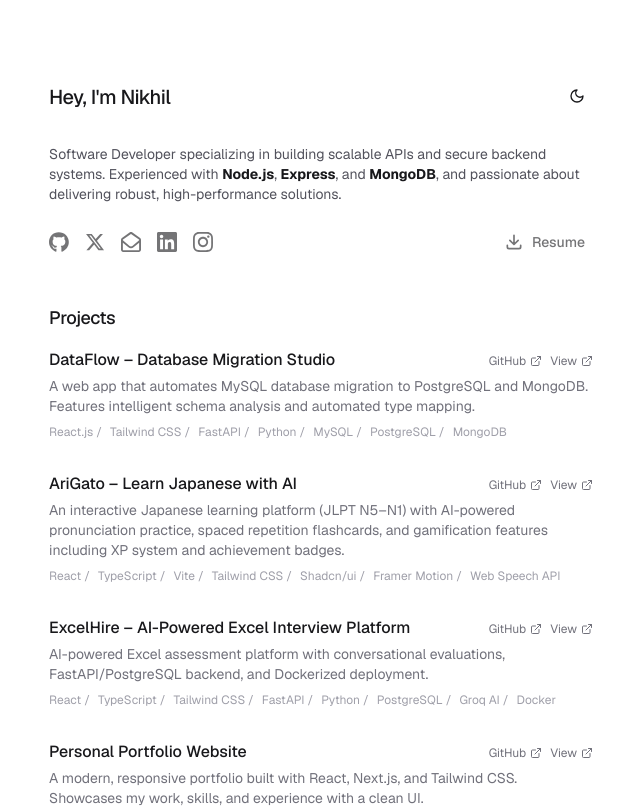
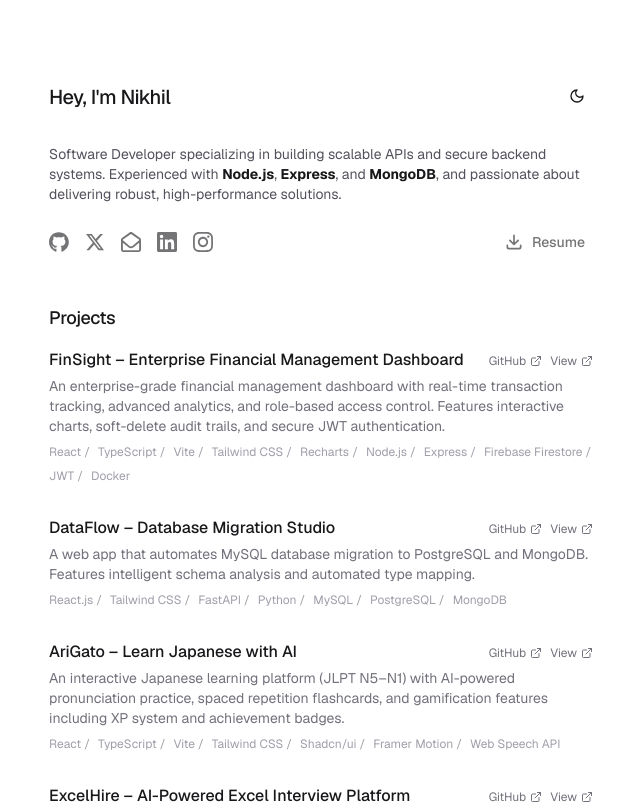
Before and after one commit to nikhilpahujaa/portfolio, a Next.js app: page / in a window 1280 px wide. Shown: the top 808 px of the page, without its empty margins (319-959 px from the left). Built offline with nearby package versions, Linux system fonts and the light colour scheme.

Commit message:
feat: add FinSight project at top and enable project dropdown filter

```diff
--- a/src/app/page.tsx
+++ b/src/app/page.tsx
@@ -8,10 +8,9 @@ import { useState, useEffect } from "react";
 import Image from "next/image";
 
 export default function Home() {
-  // const [isProjectsExpanded, setIsProjectsExpanded] = useState(false);
-  // const initialProjectCount = 2;
-  // const visibleProjects = isProjectsExpanded ? projects : projects.slice(0, initialProjectCount);
-  const visibleProjects = projects;
+  const [isProjectsExpanded, setIsProjectsExpanded] = useState(false);
+  const initialProjectCount = 4;
+  const visibleProjects = isProjectsExpanded ? projects : projects.slice(0, initialProjectCount);
 
   const [isExperienceExpanded, setIsExperienceExpanded] = useState(false);
   const initialExperienceCount = 2;
@@ -145,7 +144,7 @@ export default function Home() {
                 );
               })}
             </ul>
-            {/* {projects.length > initialProjectCount && (
+            {projects.length > initialProjectCount && (
               <button
                 onClick={() => setIsProjectsExpanded(!isProjectsExpanded)}
                 className="flex items-center gap-2 text-sm text-zinc-500 dark:text-zinc-400 hover:text-zinc-900 dark:hover:text-zinc-100 transition-colors mx-auto"
@@ -160,7 +159,7 @@ export default function Home() {
                   </>
                 )}
               </button>
-            )} */}
+            )}
           </div>
         </section>
       </AnimateIn>
@@ -296,6 +295,25 @@ export default function Home() {
 }
 
 const projects = [
+  {
+    title: "FinSight – Enterprise Financial Management Dashboard",
+    description:
+      "An enterprise-grade financial management dashboard with real-time transaction tracking, advanced analytics, and role-based access control. Features interactive charts, soft-delete audit trails, and secure JWT authentication.",
+    link: "https://finsighttt.vercel.app",
+    github: "https://github.com/nikhilpahujaa/FinSight",
+    technologies: [
+      "React",
+      "TypeScript",
+      "Vite",
+      "Tailwind CSS",
+      "Recharts",
+      "Node.js",
+      "Express",
+      "Firebase Firestore",
+      "JWT",
+      "Docker",
+    ],
+  },
   {
     title: "DataFlow – Database Migration Studio",
     description:
```
